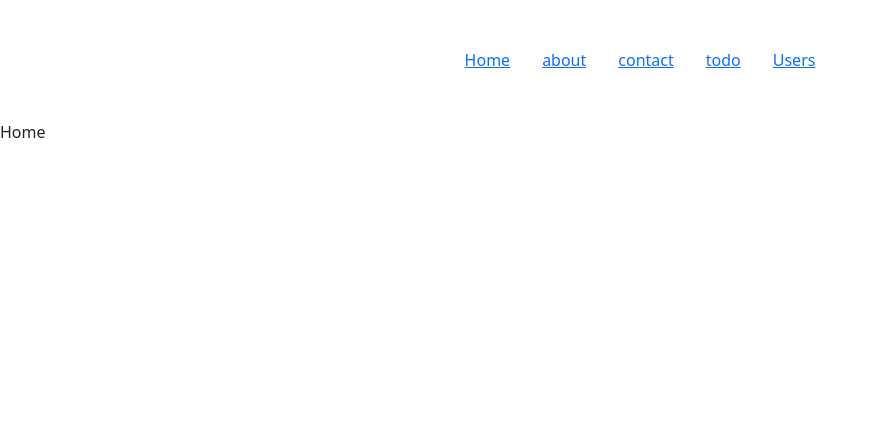
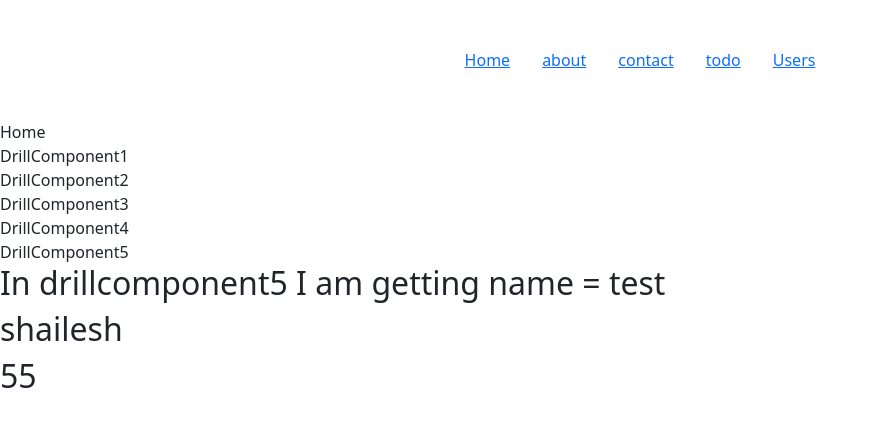
Before and after one commit to shailesh-ss-19-11/evening-todolist, a React (Vite) app: page / in a window 1280 px wide. Shown: the top 426 px of the page, without its empty margins (0-877 px from the left). Built offline with nearby package versions, Linux system fonts and the light colour scheme.

Commit message:
context api

```diff
--- a/src/App.jsx
+++ b/src/App.jsx
@@ -49,6 +49,7 @@ const App = () => {
             } />
           <Route path="*" element={<Page404 />} />
         </Routes>
+
       </Suspense>
     </>
   );
--- a/src/pages/Home.jsx
+++ b/src/pages/Home.jsx
@@ -1,8 +1,23 @@
-import React from 'react'
+import React, { createContext } from 'react'
+import DrillComponent1 from '../propsdrilling/DrillComponent1'
+
+export const SendDataContext = createContext(null);
 
 const Home = () => {
+
+  let name = "test"
+  let obj = {
+    name: "shailesh",
+    age: 55
+  }
+
   return (
-    <div>Home</div>
+    <div>
+      Home
+      <SendDataContext value={{ name, obj }}>
+        <DrillComponent1 />
+      </SendDataContext>
+    </div>
   )
 }
 
--- /dev/null
+++ b/src/propsdrilling/DrillComponent1.jsx
@@ -0,0 +1,15 @@
+import React from 'react'
+import DrillComponent2 from './DrillComponent2'
+
+const DrillComponent1 = () => {
+
+  return (
+    <div>
+      DrillComponent1
+      <DrillComponent2 />
+    </div>
+
+  )
+}
+
+export default DrillComponent1
--- /dev/null
+++ b/src/propsdrilling/DrillComponent2.jsx
@@ -0,0 +1,12 @@
+import React from 'react'
+import DrillComponent3 from './DrillComponent3'
+
+const DrillComponent2 = () => {
+  return (
+    <div>DrillComponent2
+        <DrillComponent3 />
+    </div>
+  )
+}
+
+export default DrillComponent2
--- /dev/null
+++ b/src/propsdrilling/DrillComponent3.jsx
@@ -0,0 +1,12 @@
+import React from 'react'
+import DrillComponent4 from './DrillComponent4'
+
+const DrillComponent3 = () => {
+  return (
+    <div>DrillComponent3
+        <DrillComponent4 />
+    </div>
+  )
+}
+
+export default DrillComponent3
--- /dev/null
+++ b/src/propsdrilling/DrillComponent4.jsx
@@ -0,0 +1,12 @@
+import React from 'react'
+import DrillComponent5 from './DrillComponent5'
+
+const DrillComponent4 = () => {
+  return (
+    <div>DrillComponent4
+        <DrillComponent5 />
+    </div>
+  )
+}
+
+export default DrillComponent4
--- /dev/null
+++ b/src/propsdrilling/DrillComponent5.jsx
@@ -0,0 +1,17 @@
+import React, { useContext } from 'react'
+import { SendDataContext } from '../pages/Home'
+
+const DrillComponent5 = () => {
+  const getData = useContext(SendDataContext)
+  console.log(getData);
+  return (
+    <div>
+      DrillComponent5
+      <h2>In drillcomponent5 I am getting name = {getData.name}</h2>
+      <h2> {getData.obj.name}</h2>
+      <h2> {getData.obj.age}</h2>
+    </div>
+  )
+}
+
+export default DrillComponent5
```
